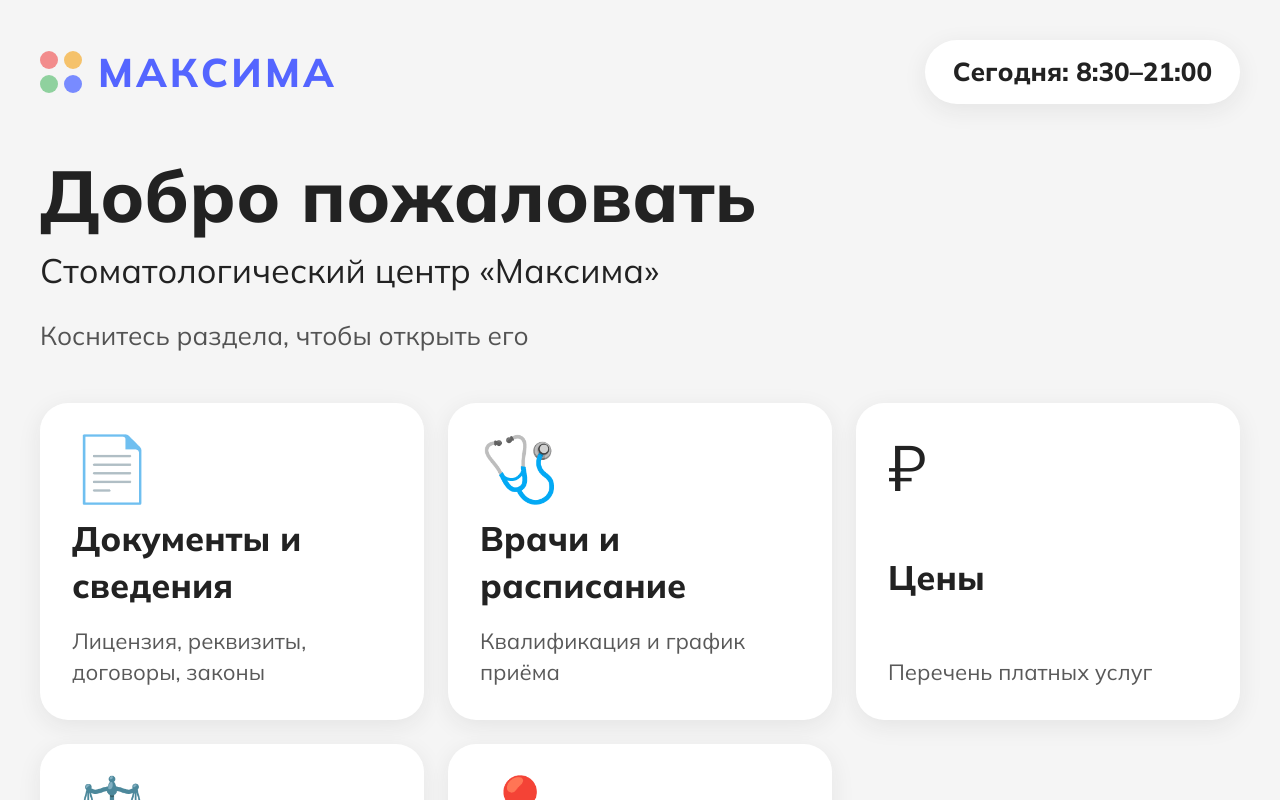
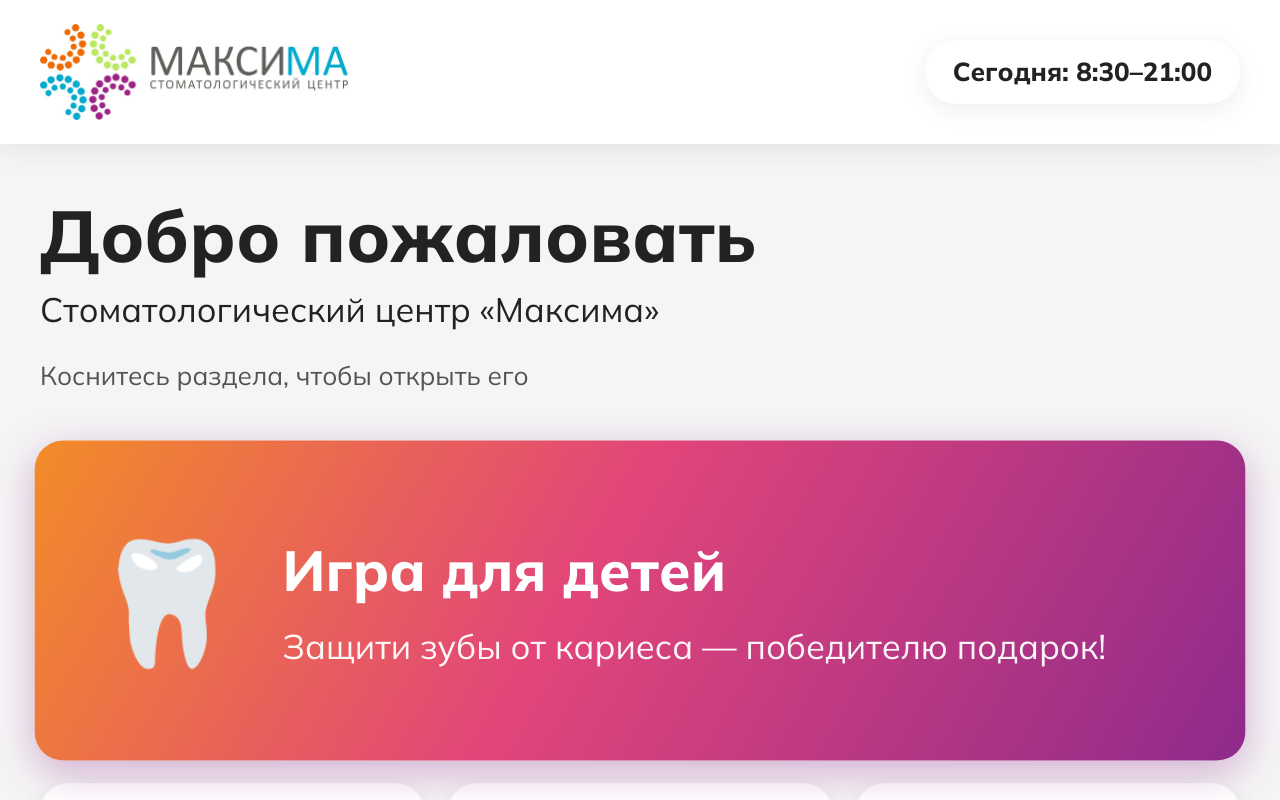
Before and after one commit to GinaliArseny/maxima-kiosk, a React (Vite) app: page /#/ in a window 1280 px wide. Built offline with nearby package versions, Linux system fonts and the light colour scheme.

Commit message:
Официальный логотип, заметная кнопка игры

```diff
--- a/public/data/clinic.json
+++ b/public/data/clinic.json
@@ -17,5 +17,6 @@
   "phones": [{ "label": "Телефон", "number": "+7 (4812) 33-99-33" }],
   "chiefDoctor": { "fullName": "Гинали Николай Васильевич" },
   "license": { "number": "Л041-01128-67/00295102", "date": "06.10.2014" },
-  "priceDocId": "prices"
+  "priceDocId": "prices",
+  "gameUrl": "https://emailer.339933.net/game/"
 }
--- a/src/screens/Home.tsx
+++ b/src/screens/Home.tsx
@@ -21,6 +21,11 @@ export function Home() {
         <p className={styles.welcomeHint}>Коснитесь раздела, чтобы открыть его</p>
       </section>
       <nav className={styles.tiles} aria-label="Разделы">
+        {clinic.gameUrl && (
+          <Tile href={clinic.gameUrl} icon="🦷" game hint="Защити зубы от кариеса — победителю подарок!">
+            Игра для детей
+          </Tile>
+        )}
         <Tile to="/documents" icon="📄" hint="Лицензия, реквизиты, договоры, законы">
           Документы и сведения
         </Tile>
@@ -38,11 +43,6 @@ export function Home() {
         <Tile to="/contacts" icon="📍" hint="Адрес, телефоны, режим работы">
           Контакты
         </Tile>
-        {clinic.gameUrl && (
-          <Tile href={clinic.gameUrl} icon="🚀" accent hint="Спаси зубик — получи подарок">
-            Игра для детей
-          </Tile>
-        )}
       </nav>
     </main>
   );
--- a/src/screens/screens.module.css
+++ b/src/screens/screens.module.css
@@ -1,5 +1,5 @@
 .home { flex: 1; display: flex; flex-direction: column; padding: var(--pad); gap: calc(var(--gap) * 2); }
-.homeHeader { display: flex; justify-content: space-between; align-items: center; gap: var(--gap); flex-wrap: wrap; }
+.homeHeader { background: #fff; margin: calc(var(--pad) * -1) calc(var(--pad) * -1) 0; padding: 24px var(--pad); box-shadow: var(--shadow); display: flex; justify-content: space-between; align-items: center; gap: var(--gap); flex-wrap: wrap; }
 .today {
   font-size: var(--fs-base);
   font-weight: 700;
@@ -12,6 +12,7 @@
 .welcome p { font-size: var(--fs-lg); margin-top: 8px; }
 .welcomeHint { color: var(--c-text-muted); font-size: var(--fs-base) !important; margin-top: 24px !important; }
 .tiles { flex: 1; display: grid; grid-template-columns: repeat(2, 1fr); grid-auto-rows: minmax(220px, 1fr); gap: var(--gap); }
+@media (orientation: portrait) { .tiles > :last-child:nth-child(even) { grid-column: 1 / -1; min-height: 180px; } }
 @media (orientation: landscape) { .tiles { grid-template-columns: repeat(3, 1fr); } }
 
 .stack { display: flex; flex-direction: column; gap: var(--gap); max-width: 1200px; margin: 0 auto; }
--- a/src/ui/Logo.tsx
+++ b/src/ui/Logo.tsx
@@ -1,16 +1,6 @@
 import styles from './ui.module.css';
 
-/** Текстовый вордмарк до получения исходника логотипа от клиники. */
+/** Официальный логотип клиники (с maxima-sm.ru). */
 export function Logo() {
-  return (
-    <div className={styles.logo} aria-label="Максима">
-      <span className={styles.logoDots} aria-hidden="true">
-        <i style={{ background: 'var(--dot-1)' }} />
-        <i style={{ background: 'var(--dot-2)' }} />
-        <i style={{ background: 'var(--dot-3)' }} />
-        <i style={{ background: 'var(--c-accent)' }} />
-      </span>
-      <span className={styles.logoText}>МАКСИМА</span>
-    </div>
-  );
+  return <img className={styles.logo} src="brand/logo.jpg" alt="Стоматологический центр «Максима»" />;
 }
--- a/src/ui/Tile.tsx
+++ b/src/ui/Tile.tsx
@@ -9,20 +9,27 @@ interface TileProps {
   onPress?: () => void;
   icon?: ReactNode;
   accent?: boolean;
+  /** Крупный баннер на всю ширину — для игры. */
+  game?: boolean;
   hint?: string;
   children: ReactNode;
 }
 
 /** Крупная плитка-кнопка главного экрана. */
-export function Tile({ to, href, onPress, icon, accent, hint, children }: TileProps) {
+export function Tile({ to, href, onPress, icon, accent, game, hint, children }: TileProps) {
   const navigate = useNavigate();
   const press = () => (to ? navigate(to) : onPress?.());
-  const className = accent ? `${styles.tile} ${styles.tileAccent}` : styles.tile;
+  const className = [styles.tile, accent && styles.tileAccent, game && styles.tileGame].filter(Boolean).join(' ');
+  const text = (
+    <>
+      <span className={styles.tileLabel}>{children}</span>
+      {hint && <span className={styles.tileHint}>{hint}</span>}
+    </>
+  );
   const inner = (
     <>
       {icon && <span className={styles.tileIcon} aria-hidden="true">{icon}</span>}
-      <span className={styles.tileLabel}>{children}</span>
-      {hint && <span className={styles.tileHint}>{hint}</span>}
+      {game ? <span className={styles.tileGameText}>{text}</span> : text}
     </>
   );
   if (href)
--- a/src/ui/ui.module.css
+++ b/src/ui/ui.module.css
@@ -54,12 +54,32 @@
 .tileLabel { font-size: var(--fs-lg); font-weight: 800; overflow-wrap: anywhere; }
 .tileHint { font-size: var(--fs-sm); opacity: 0.75; }
 
-.logo { display: inline-flex; align-items: center; gap: 16px; }
-.logoDots { display: grid; grid-template-columns: repeat(2, 18px); gap: 6px; }
-.logoDots i { width: 18px; height: 18px; border-radius: 50%; display: block; }
-.logoText { font-weight: 800; font-size: 40px; letter-spacing: 0.08em; color: var(--c-accent-dark); }
+.logo { height: 96px; width: auto; display: block; }
 
 .hoursTable { border-collapse: collapse; font-size: var(--fs-base); }
 .hoursTable th { text-align: left; font-weight: 700; padding: 6px 32px 6px 0; }
 .hoursTable td { padding: 6px 0; }
 .hoursOff { color: var(--c-text-muted); }
+
+.tileGame {
+  grid-column: 1 / -1;
+  min-height: 260px;
+  flex-direction: row;
+  align-items: center;
+  justify-content: flex-start;
+  gap: 40px;
+  padding: 40px 56px;
+  background: linear-gradient(120deg, #f28c28 0%, #e2457a 45%, #8e2a8b 100%);
+  color: #fff;
+  box-shadow: 0 12px 40px rgba(142, 42, 139, 0.35);
+  animation: gamePulse 2.4s ease-in-out infinite;
+}
+.tileGame .tileIcon { font-size: 120px; }
+.tileGame .tileLabel { font-size: 56px; }
+.tileGame .tileHint { font-size: var(--fs-lg); opacity: 0.95; }
+.tileGameText { display: flex; flex-direction: column; gap: 12px; }
+@keyframes gamePulse {
+  0%, 100% { transform: scale(1); }
+  50% { transform: scale(1.015); }
+}
+@media (prefers-reduced-motion: reduce) { .tileGame { animation: none; } }
--- a/vite.config.ts
+++ b/vite.config.ts
@@ -12,7 +12,7 @@ export default defineConfig({
       injectRegister: 'script',
       manifest: false,
       workbox: {
-        globPatterns: ['**/*.{js,mjs,css,html,woff2,svg,png,webp}'],
+        globPatterns: ['**/*.{js,mjs,css,html,woff2,svg,png,webp,jpg}'],
         maximumFileSizeToCacheInBytes: 5 * 1024 * 1024,
         navigateFallback: 'index.html',
         cleanupOutdatedCaches: true,
```
Also changed, not shown: public/brand/logo.jpg (added).
